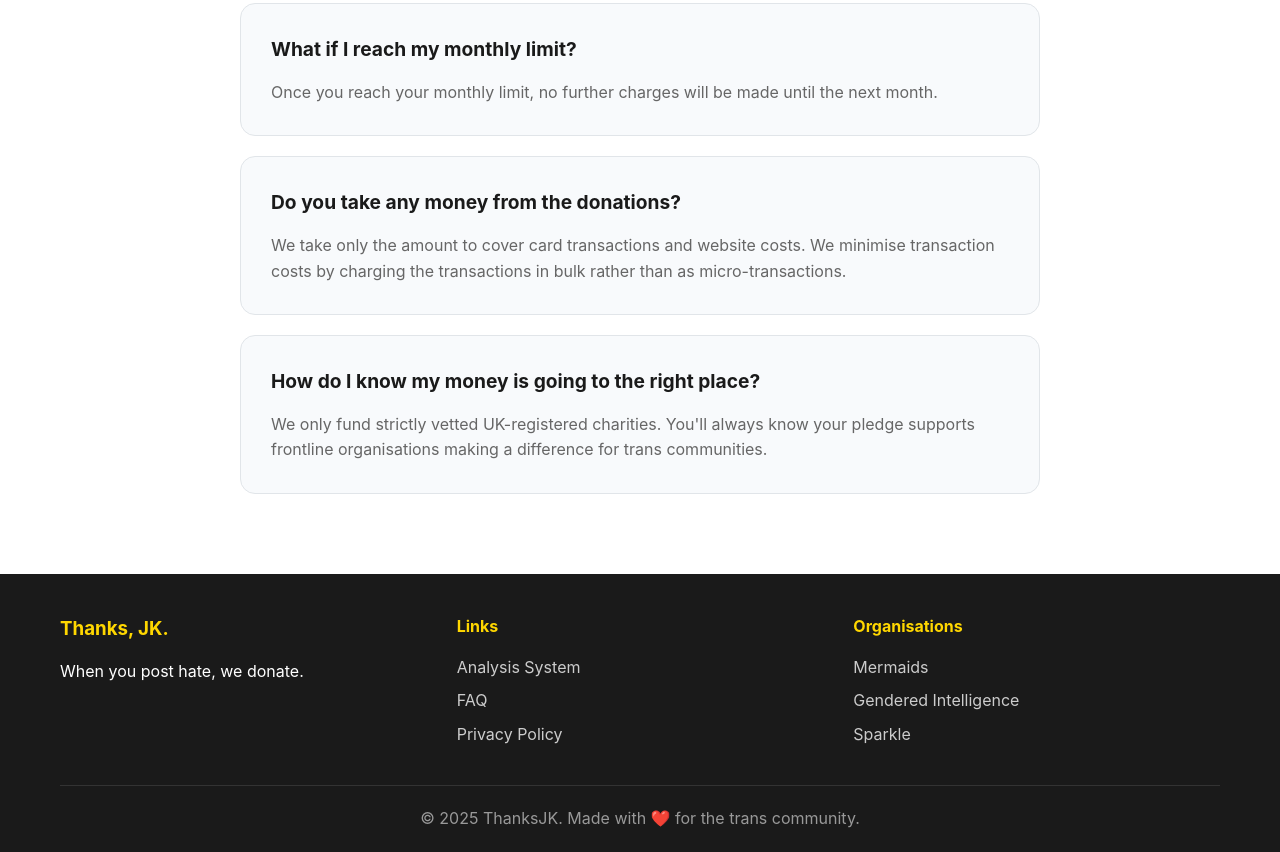
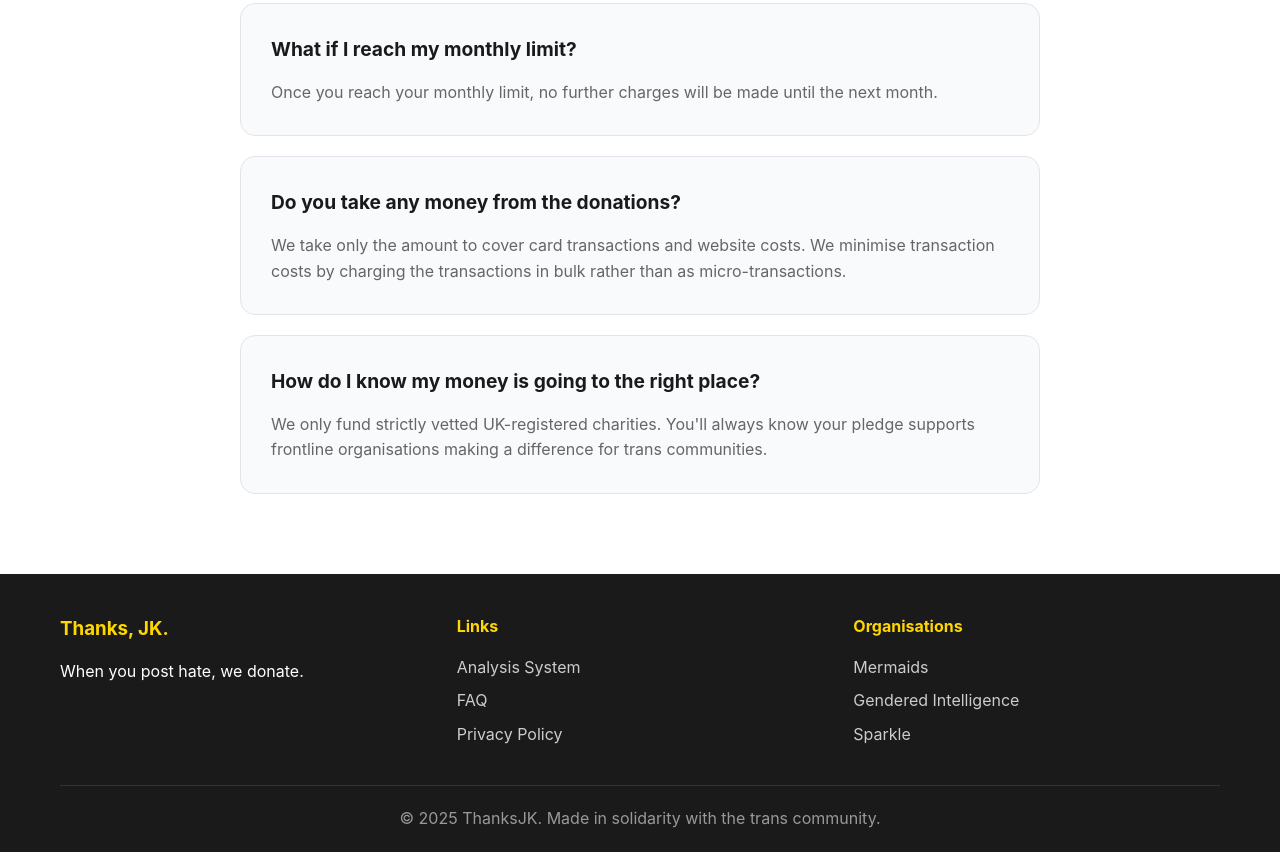
Before and after one commit to kewuh/counterspeech-jkr-recorder, a website: page public/pledge.html in a window 1280 px wide. Shown: the part 3202-4054 px from the top of the page. Drawn offline with Linux system fonts and the light colour scheme; no server answers.

Commit message:
Update footer message: Change 'Made with ❤️ for the trans community' to 'Made in solidarity with the trans community'

```diff
--- a/public/pledge.html
+++ b/public/pledge.html
@@ -310,7 +310,7 @@
                 </div>
             </div>
             <div class="footer-bottom">
-                <p>&copy; 2025 ThanksJK. Made with ❤️ for the trans community.</p>
+                <p>&copy; 2025 ThanksJK. Made in solidarity with the trans community.</p>
             </div>
         </div>
     </footer>
```
